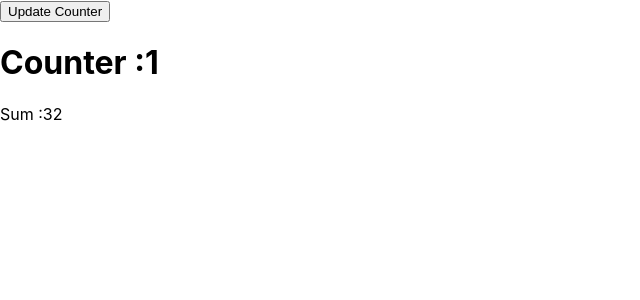
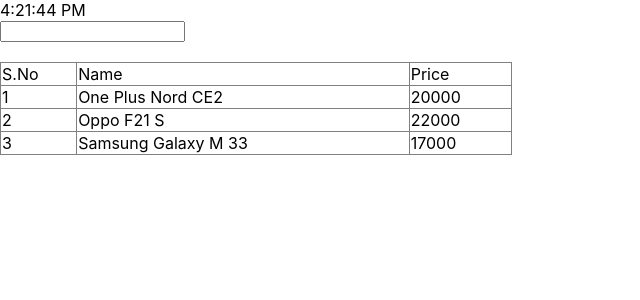
Before and after one commit to neeratimounika/use_memo, a React (Create React App) app: page / in a window 1280 px wide. Shown: the top 300 px of the page, without its empty margins (0-640 px from the left). Built offline with nearby package versions, Linux system fonts and the light colour scheme.

Commit message:
first commit

```diff
--- a/src/App.css
+++ b/src/App.css
@@ -1,38 +1,15 @@
-.App {
-  text-align: center;
+table,
+tr,
+td {
+    border: 1px solid gray;
 }
 
-.App-logo {
-  height: 40vmin;
-  pointer-events: none;
+table {
+    border-collapse: collapse;
+    margin-top: 20px;
+    width: 40%;
 }
 
-@media (prefers-reduced-motion: no-preference) {
-  .App-logo {
-    animation: App-logo-spin infinite 20s linear;
-  }
+.header {
+    color: blue;
 }
-
-.App-header {
-  background-color: #282c34;
-  min-height: 100vh;
-  display: flex;
-  flex-direction: column;
-  align-items: center;
-  justify-content: center;
-  font-size: calc(10px + 2vmin);
-  color: white;
-}
-
-.App-link {
-  color: #61dafb;
-}
-
-@keyframes App-logo-spin {
-  from {
-    transform: rotate(0deg);
-  }
-  to {
-    transform: rotate(360deg);
-  }
-}
--- a/src/App.js
+++ b/src/App.js
@@ -1,26 +1,81 @@
-import React, { useMemo, useState } from 'react'
+import { useEffect, useMemo, useState } from "react"
+import './App.css'
+function App() {
 
-const App = () => {
-  const [counter,setCounter] = useState(1);
+    const [Time, setTime] = useState(new Date().toLocaleTimeString());
 
-  let num1=2;
-  let num2= 30;
+    const [products, setProducts] = useState(
+        [
+            { id: 1, name: 'One Plus Nord CE2', price: 20000 },
+            { id: 2, name: 'Oppo F21 S', price: 22000 },
+            { id: 3, name: 'Samsung Galaxy  M 33', price: 17000 },
+        ]
+    )
 
-  let sum = useMemo(()=>{
-    return num1+num2
 
-  },[num1,num2])
+    const [searchText, updateSearchText] = useState('');
 
-  return (
-    <>
-      <button onClick={()=>{
-        setCounter(counter+1);
-      }}> Update Counter </button>
+    const filteredProducts = useMemo(
 
-      <h1>Counter :{counter}</h1>
-      <p>Sum :{sum} </p>
-    </>
-  )
+        () => {
+
+            console.log(products)
+
+            return products.filter(
+                (p) => {
+
+                    return p.name.toLowerCase().includes(searchText.toLowerCase())
+
+                }
+            )
+
+        },
+        [products, searchText]
+
+    )
+
+
+    useEffect(
+        () => {
+            setInterval(
+                () => {
+                    setTime(new Date().toLocaleTimeString())
+
+                }, 1000
+            )
+
+        }, []
+    )
+
+    return (
+        <>
+
+            <div>{Time}</div>
+
+            <input type="text" value={searchText} onChange={e => updateSearchText(e.target.value)} />
+
+            <table>
+                <tr>
+                    <td> S.No</td>
+                    <td>Name</td>
+                    <td>Price</td>
+                </tr>
+                {
+                    filteredProducts.map(
+                        p => (
+                            <tr key={p.id}>
+                                <td> {p.id}</td>
+                                <td>{p.name}</td>
+                                <td>{p.price}</td>
+                            </tr>
+
+                        )
+                    )
+                }
+            </table>
+        </>
+    )
+
 }
 
 export default App
```
